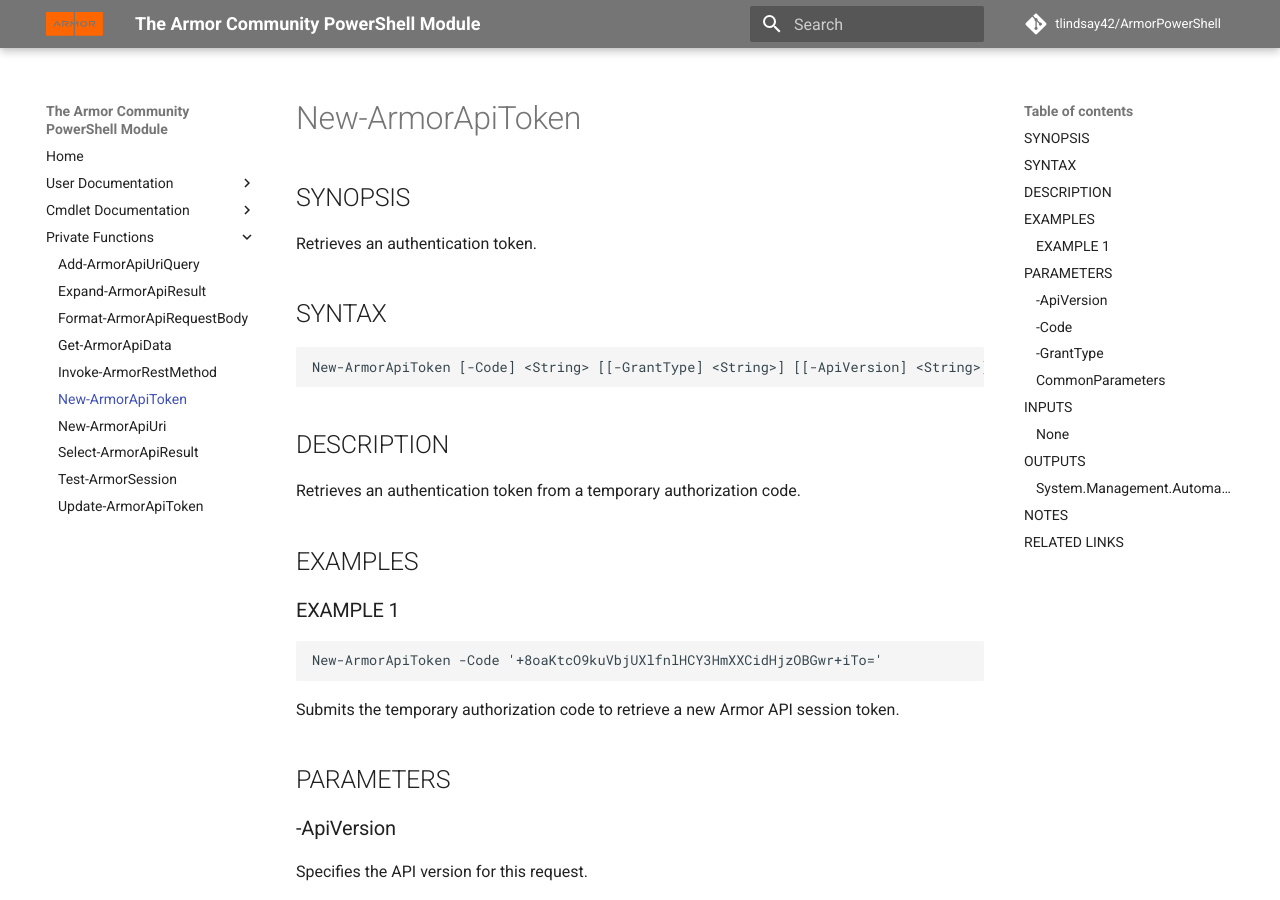
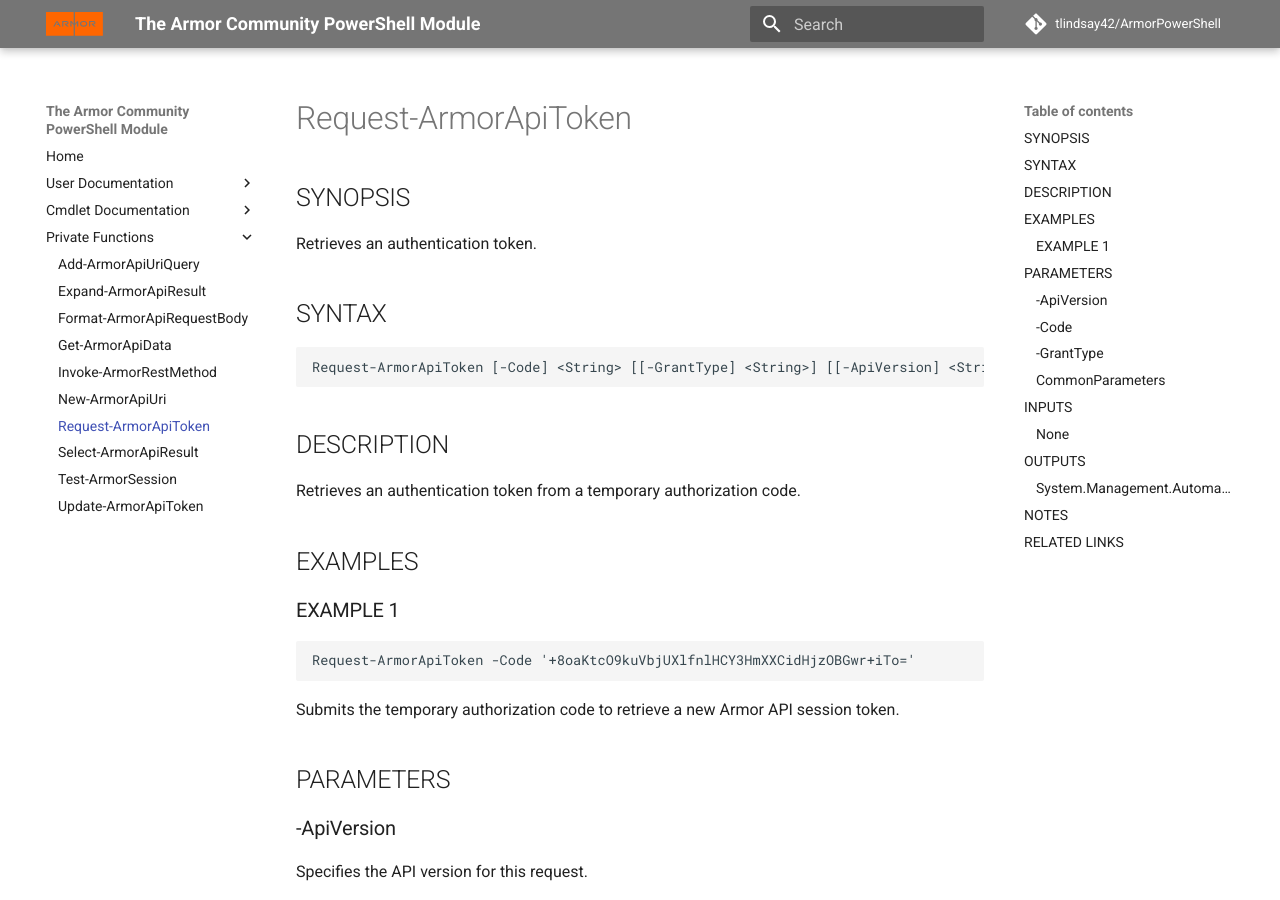
Before and after one commit to tlindsay42/ArmorPowerShell, an MkDocs documentation site: the page built from docs/private/Request-ArmorApiToken.md, in a window 1280 px wide and 900 px high. Built offline with MkDocs 1.6.1 and Material for MkDocs 9.7.7, drawn with Linux system fonts in a browser that asks for light colours; comment, search, counter and statistics services are not loaded; old or Windows-style settings are respelled for this version of MkDocs; some of the changed text lies outside the part shown.

Commit message:
Update Request-ArmorApiToken documentation

````diff
--- a/docs/private/New-ArmorApiToken.md
+++ b/docs/private/Request-ArmorApiToken.md
@@ -1,4 +1,4 @@
-# New-ArmorApiToken
+# Request-ArmorApiToken
 
 ## SYNOPSIS
 Retrieves an authentication token.
@@ -6,7 +6,7 @@
 ## SYNTAX
 
 ```
-New-ArmorApiToken [-Code] <String> [[-GrantType] <String>] [[-ApiVersion] <String>] [<CommonParameters>]
+Request-ArmorApiToken [-Code] <String> [[-GrantType] <String>] [[-ApiVersion] <String>] [<CommonParameters>]
 ```
 
 ## DESCRIPTION
@@ -16,7 +16,7 @@
 
 ### EXAMPLE 1
 ```
-New-ArmorApiToken -Code '+8oaKtcO9kuVbjUXlfnlHCY3HmXXCidHjzOBGwr+iTo='
+Request-ArmorApiToken -Code '+8oaKtcO9kuVbjUXlfnlHCY3HmXXCidHjzOBGwr+iTo='
 ```
 
 Submits the temporary authorization code to retrieve a new Armor API session
@@ -89,9 +89,9 @@
 
 ## RELATED LINKS
 
-[https://tlindsay42.github.io/ArmorPowerShell/private/New-ArmorApiToken/](https://tlindsay42.github.io/ArmorPowerShell/private/New-ArmorApiToken/)
+[https://tlindsay42.github.io/ArmorPowerShell/private/Request-ArmorApiToken/](https://tlindsay42.github.io/ArmorPowerShell/private/Request-ArmorApiToken/)
 
-[https://github.com/tlindsay42/ArmorPowerShell/blob/master/Armor/Private/New-ArmorApiToken.ps1](https://github.com/tlindsay42/ArmorPowerShell/blob/master/Armor/Private/New-ArmorApiToken.ps1)
+[https://github.com/tlindsay42/ArmorPowerShell/blob/master/Armor/Private/Request-ArmorApiToken.ps1](https://github.com/tlindsay42/ArmorPowerShell/blob/master/Armor/Private/Request-ArmorApiToken.ps1)
 
 [https://docs.armor.com/display/KBSS/Post+Token](https://docs.armor.com/display/KBSS/Post+Token)
 
--- a/mkdocs.yml
+++ b/mkdocs.yml
@@ -130,8 +130,8 @@
     - Format-ArmorApiRequestBody: 'private/Format-ArmorApiRequestBody.md'
     - Get-ArmorApiData: 'private/Get-ArmorApiData.md'
     - Invoke-ArmorRestMethod: 'private/Invoke-ArmorRestMethod.md'
-    - New-ArmorApiToken: 'private/New-ArmorApiToken.md'
     - New-ArmorApiUri: 'private/New-ArmorApiUri.md'
+    - Request-ArmorApiToken: 'private/Request-ArmorApiToken.md'
     - Select-ArmorApiResult: 'private/Select-ArmorApiResult.md'
     - Test-ArmorSession: 'private/Test-ArmorSession.md'
     - Update-ArmorApiToken: 'private/Update-ArmorApiToken.md'
````
